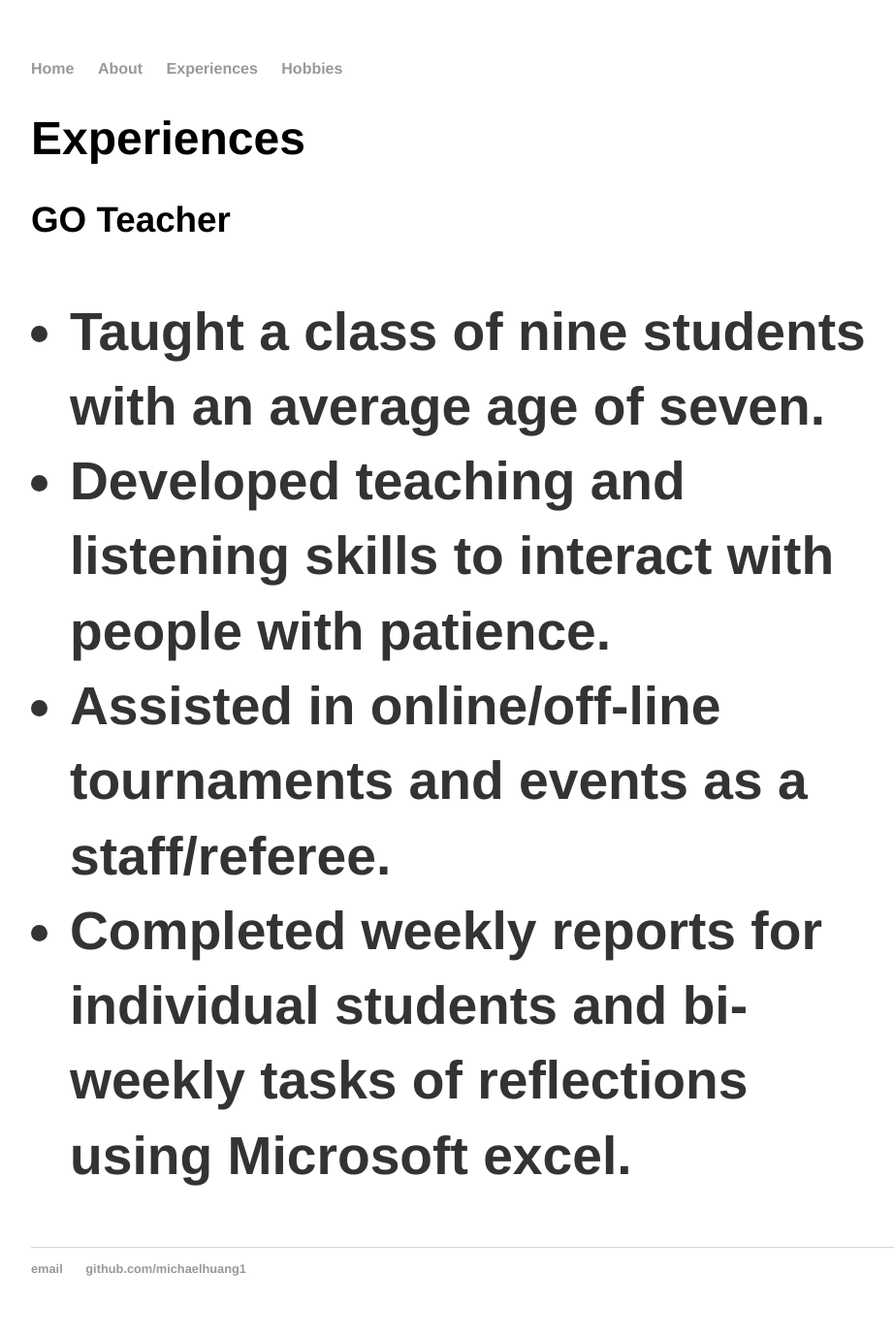
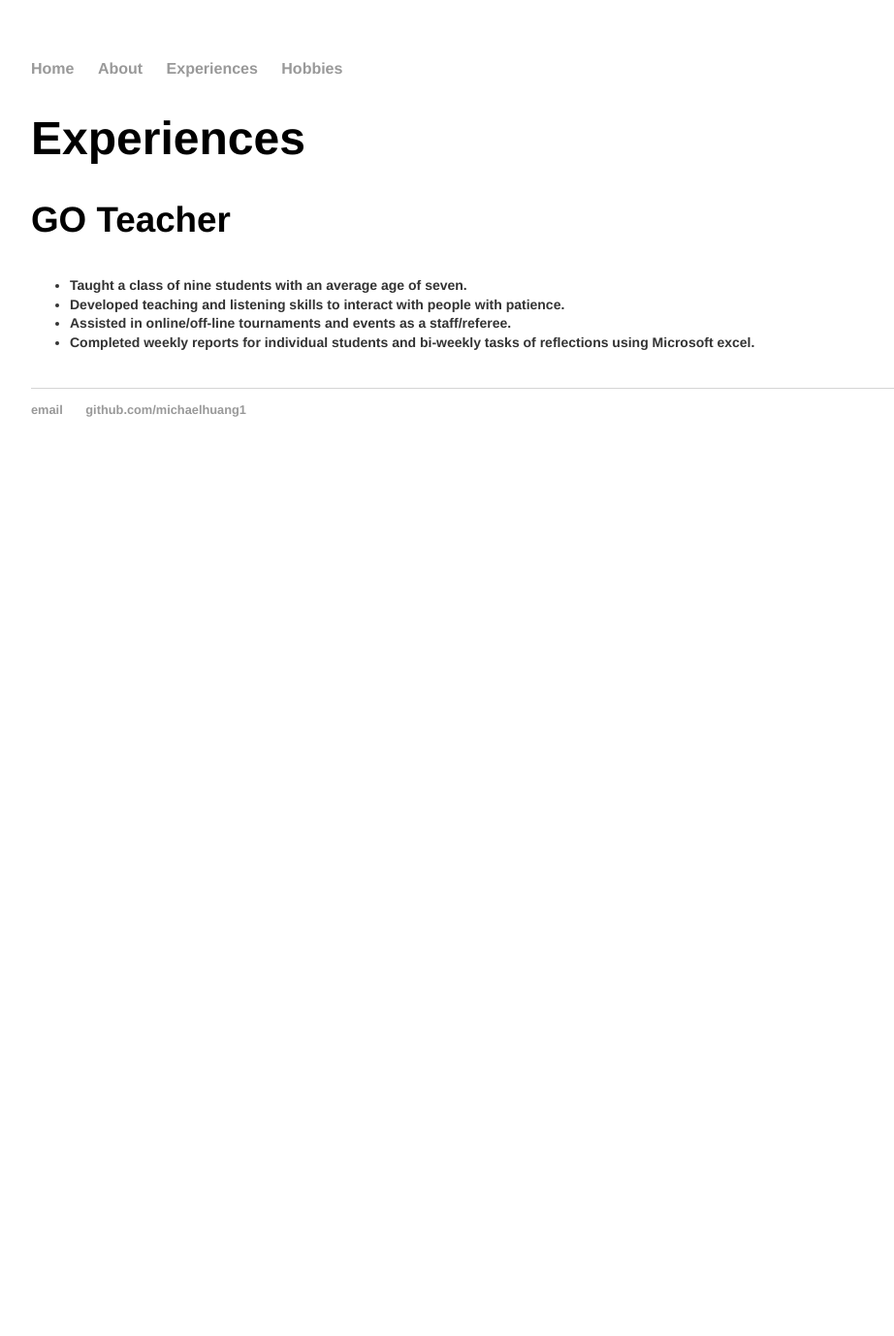
Before and after one commit to michaelhuang1/michaelhuang1.github.io, a Jekyll site: the page built from experiences/index.html, in a window 1280 px wide. Shown: the whole page at 97% size, without its empty margins (160-1082 px from the left). Built offline with Jekyll 4.4.1, drawn with Linux system fonts in a browser that asks for light colours; after the commit the page ends 900 px from its top, so only the background shows below that.

Commit message:
Update index.html

```diff
--- a/experiences/index.html
+++ b/experiences/index.html
@@ -2,6 +2,12 @@
 layout: default
 title: Michael Huang's experiences
 ---
+<style>
+
+ul {
+  font-size: 14px;
+}
+</style>
 <h1>Experiences</h1>
 
 
```
